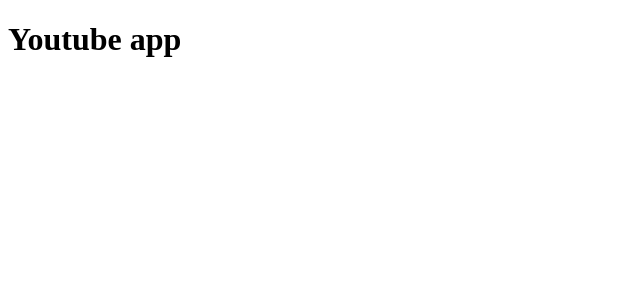
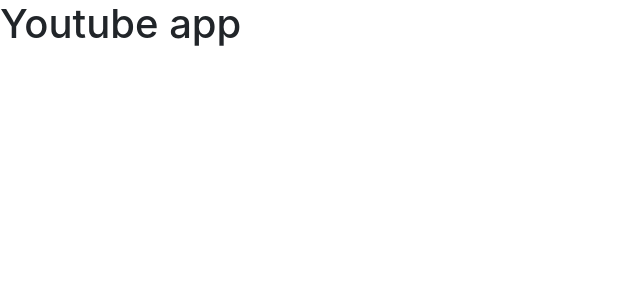
Before and after one commit to denisdenes/youtube-app, a React (Create React App) app: page / in a window 1280 px wide. Shown: the top 300 px of the page, without its empty margins (0-640 px from the left). Built offline with nearby package versions, Linux system fonts and the light colour scheme.

Commit message:
Configure Store and Bootstrap

```diff
--- /dev/null
+++ b/src/configureStore.js
@@ -0,0 +1,11 @@
+import { createStore, applyMiddleware } from 'redux';
+import ReduxThunk                       from 'redux-thunk';
+import { composeWithDevTools }          from 'redux-devtools-extension/logOnlyInProduction';
+import rootReducer                      from './data';
+
+export const middlewares = [ ReduxThunk ];
+
+export default createStore(
+  rootReducer,
+  composeWithDevTools(applyMiddleware(...middlewares))
+);
--- /dev/null
+++ b/src/data/index.js
@@ -0,0 +1,12 @@
+import { combineReducers } from 'redux';
+
+export const videos = (state = {}, action) => {
+  switch (action.type) {
+    default:
+      return state;
+  }
+};
+
+export default combineReducers({
+  videos
+});
--- a/src/index.js
+++ b/src/index.js
@@ -1,11 +1,21 @@
 import React              from 'react';
 import ReactDOM           from 'react-dom';
-import App                from './App';
+import { Provider }       from 'react-redux';
 import * as serviceWorker from './serviceWorker';
 
-ReactDOM.render(<App/>, document.getElementById('root'));
+import App   from './App';
+import store from './configureStore';
+
+import './scss/custom.scss';
+
+ReactDOM.render(
+  <Provider store={ store }>
+    <App/>
+  </Provider>,
+  document.getElementById('root')
+);
 
 // If you want your app to work offline and load faster, you can change
 // unregister() to register() below. Note this comes with some pitfalls.
-// Learn more about service workers: https://bit.ly/CRA-PWA
+// Learn more about service workers: http://bit.ly/CRA-PWA
 serviceWorker.unregister();
--- /dev/null
+++ b/src/scss/custom.scss
@@ -0,0 +1,33 @@
+// Colors
+$white:    #fff !default;
+$gray-100: #f8f9fa !default;
+$gray-200: #e9ecef !default;
+$gray-300: #dee2e6 !default;
+$gray-400: #ced4da !default;
+$gray-500: #adb5bd !default;
+$gray-600: #6c757d !default;
+$gray-700: #495057 !default;
+$gray-800: #343a40 !default;
+$gray-900: #212529 !default;
+$black:    #000 !default;
+
+$blue:    #007bff !default;
+$indigo:  #6610f2 !default;
+$purple:  #6f42c1 !default;
+$pink:    #e83e8c !default;
+$red:     #dc3545 !default;
+$orange:  #fd7e14 !default;
+$yellow:  #ffc107 !default;
+$green:   #28a745 !default;
+$teal:    #20c997 !default;
+$cyan:    #17a2b8 !default;
+
+// Variable overrides
+$primary:   $white;
+$secondary: $red;
+
+$link-color: $gray-800;
+$link-hover-color: #000;
+
+// Bootstrap and its default variables
+@import "../../node_modules/bootstrap/scss/bootstrap";
```
